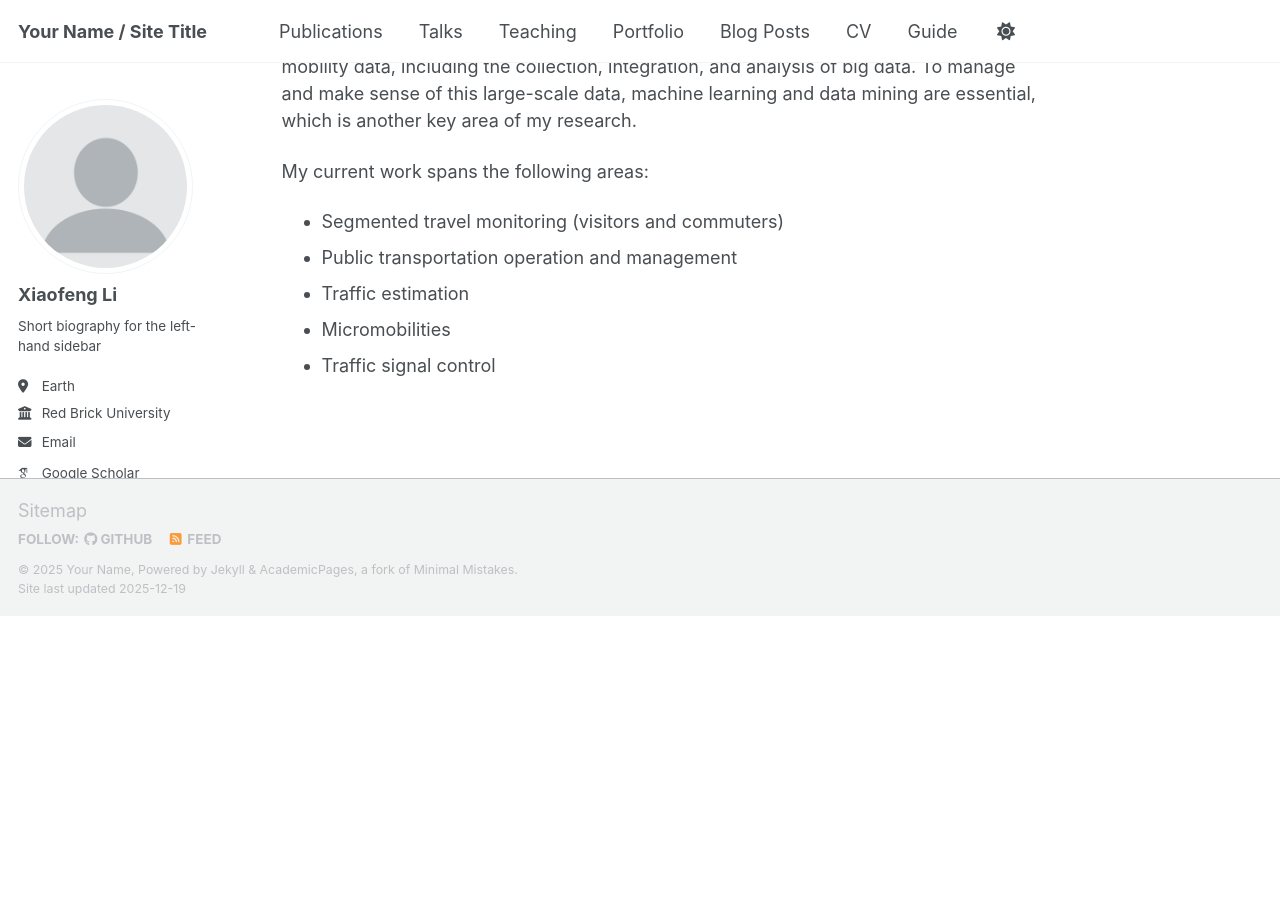
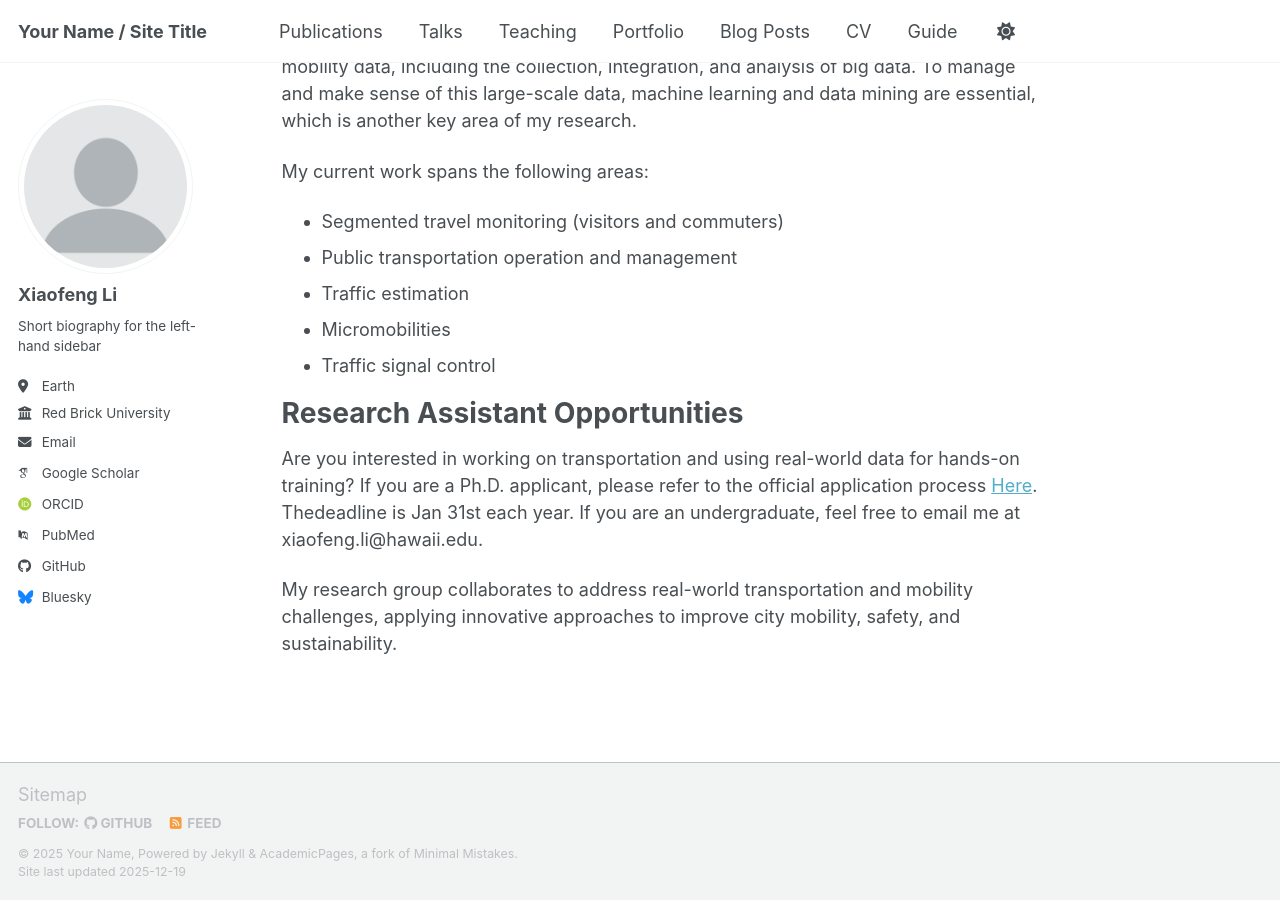
Before and after one commit to xiaofengli25/xiaofeng, a Jekyll site: the page built from _pages/about.md, in a window 1280 px wide and 900 px high, scrolled down 639 px. Built offline with Jekyll 4.4.1, drawn with Linux system fonts in a browser that asks for light colours; some web fonts are replaced; a script bundle is joined from its source files by our own code; library files that are not in the unit come from our copies; before the commit the page ends 1255 px from its top, so only the background shows below that.

Commit message:
Update about.md

```diff
--- a/_pages/about.md
+++ b/_pages/about.md
@@ -23,3 +23,9 @@ My current work spans the following areas:
 - Traffic estimation
 - Micromobilities
 - Traffic signal control
+
+Research Assistant Opportunities
+======
+Are you interested in working on transportation and using real-world data for hands-on training? If you are a Ph.D. applicant, please refer to the official application process [Here]([https://manoa.hawaii.edu](https://shidler.hawaii.edu/phd/apply)). Thedeadline is Jan 31st each year. If you are an undergraduate, feel free to email me at xiaofeng.li@hawaii.edu.
+
+My research group collaborates to address real-world transportation and mobility challenges, applying innovative approaches to improve city mobility, safety, and sustainability.
```
